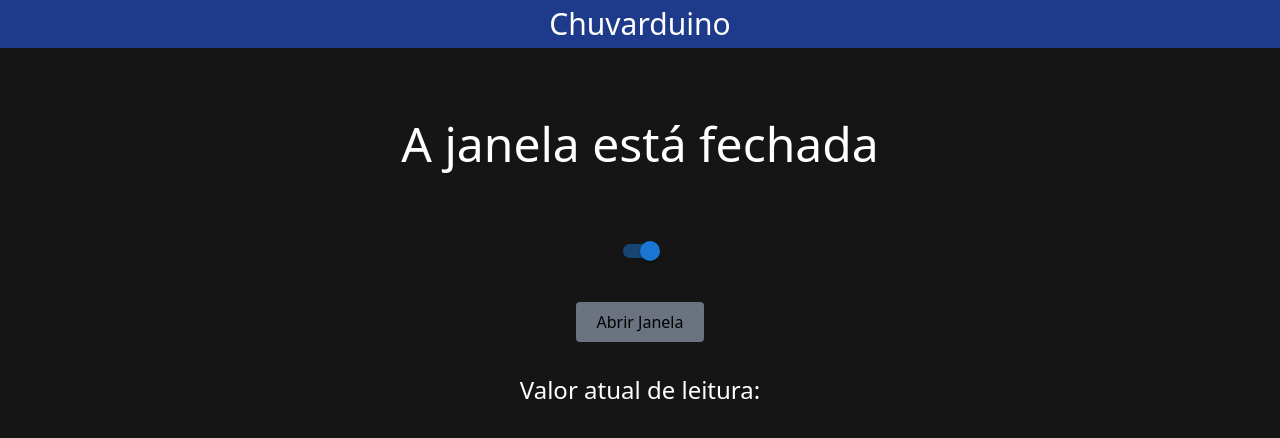
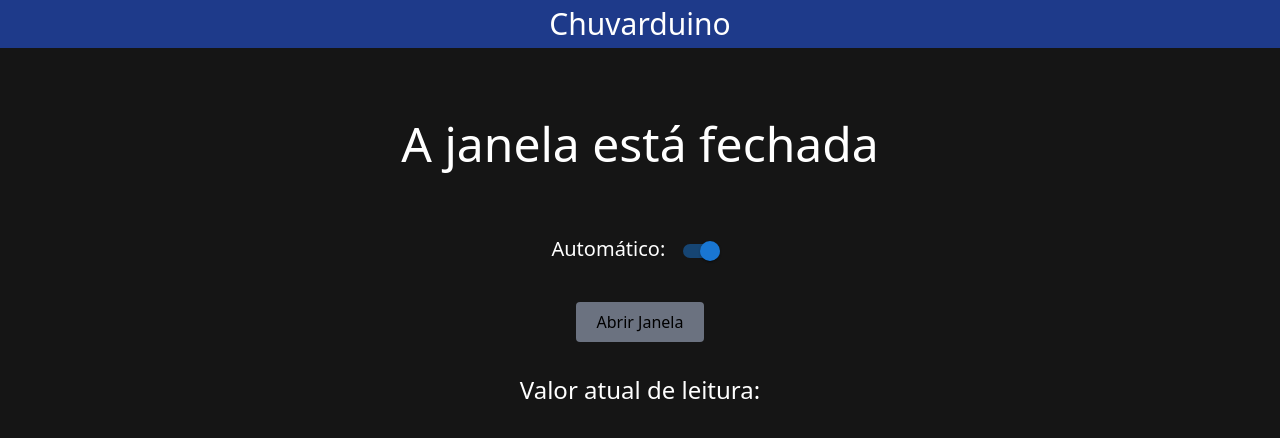
Before and after one commit to pedroagpacheco/ti5-front, a React app: page / in a window 1280 px wide. Shown: the top 438 px of the page. Built offline with nearby package versions, Linux system fonts and the light colour scheme; no server answers.

Commit message:
refactor: fixes

```diff
--- a/src/common/components/activationPanel/activationPanel.tsx
+++ b/src/common/components/activationPanel/activationPanel.tsx
@@ -36,13 +36,19 @@ const ActivationPanel = () => {
     } , 1000)
   }, [])
 
+  useEffect(() => {
+    if (actualData?.automatico == '0') {
+      setChecked(false)
+    }
+  }, [actualData])
+
   return (
     <div className="w-full mb-2 items-center flex flex-col">
       <h1 className="my-16 text-5xl">
         {actualData?.estado == '1' ? 'A janela está aberta' : 'A janela está fechada'}
       </h1>
-      <div className="max-w-7xl mb-8">
-        <Switch onChange={handleSwitch} checked={checked} />
+      <div className="max-w-7xl mb-8 text-xl">
+        Automático: <Switch onChange={handleSwitch} checked={checked} />
       </div>
       <button
         className={classNames('py-2 px-4 rounded w-32', {
```
